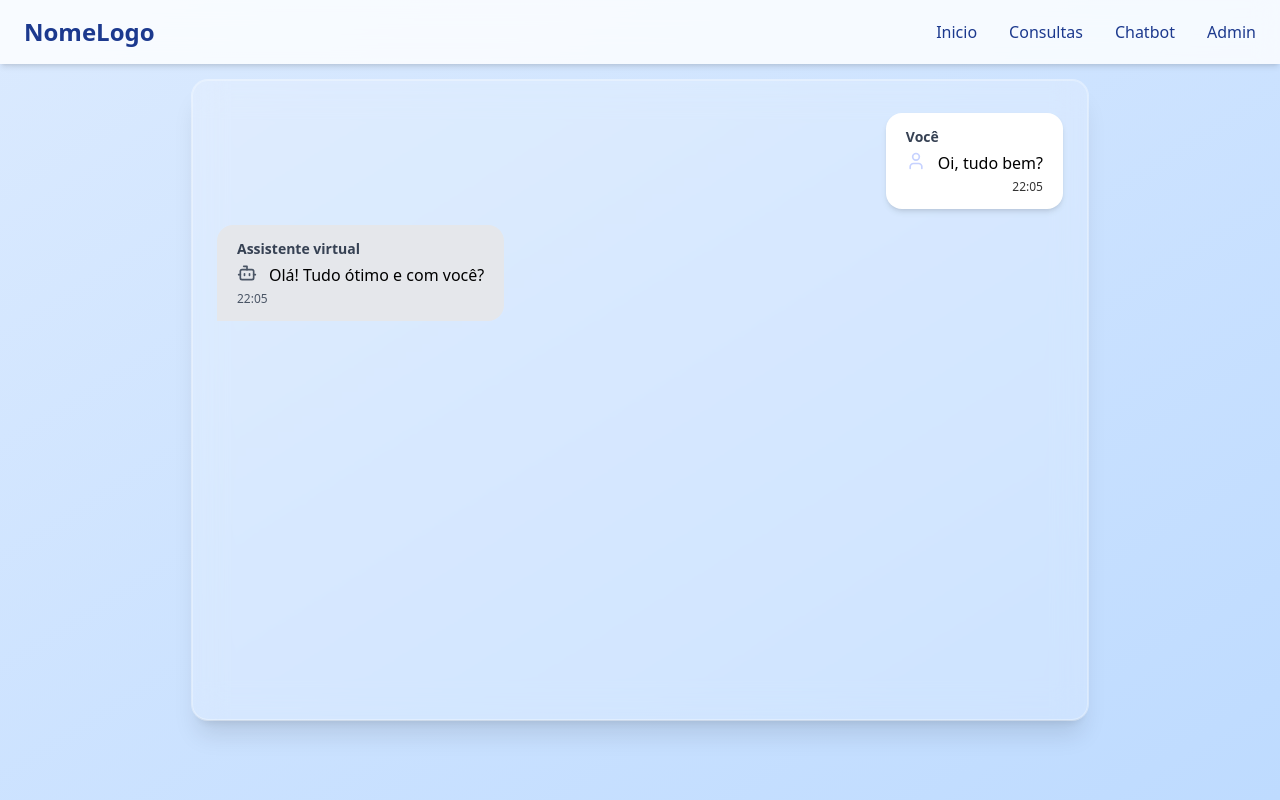
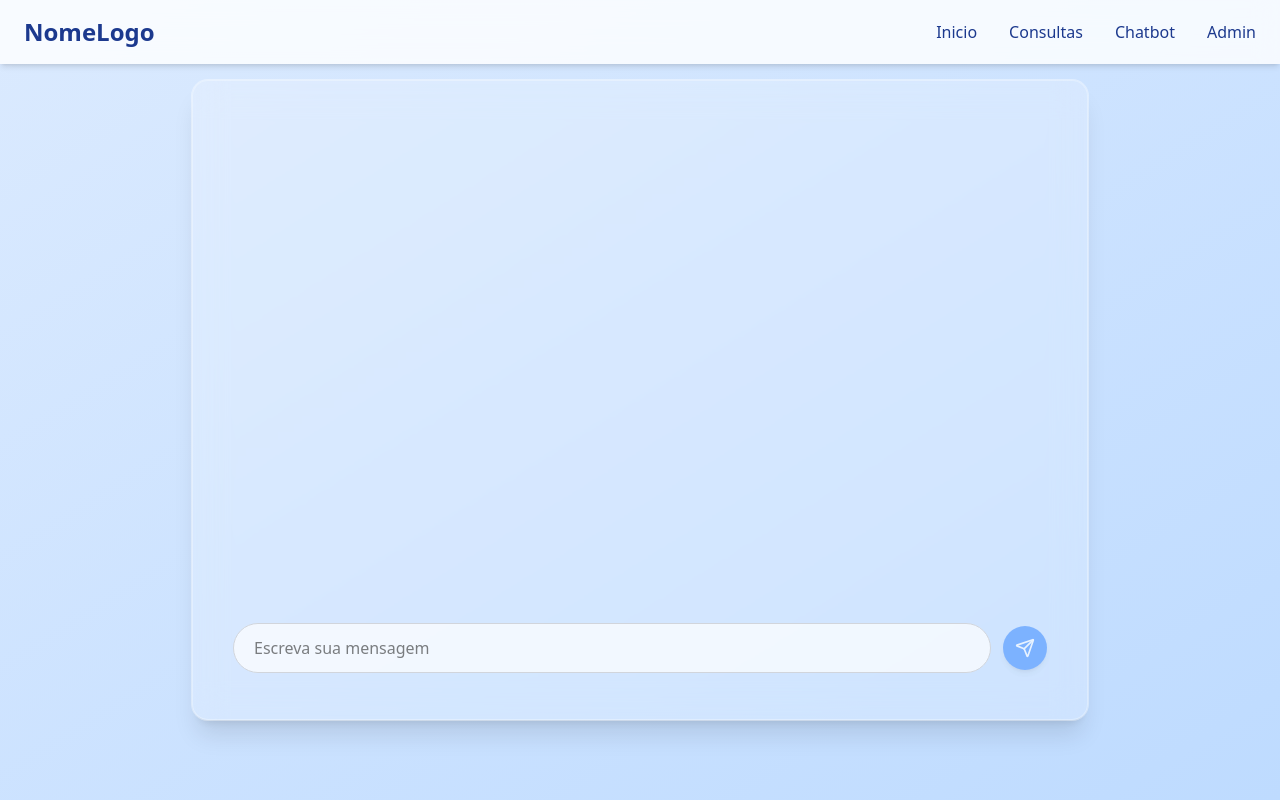
Before and after one commit to igormooura/ChatBot, a React (Vite) app in the folder frontend/: page /chatbot in a window 1280 px wide. Built offline with nearby package versions, Linux system fonts and the light colour scheme.

Commit message:
feat: coloquei um "simulador de bot" e adicionei as feats

```diff
--- a/frontend/src/pages/ChatPage.tsx
+++ b/frontend/src/pages/ChatPage.tsx
@@ -2,6 +2,9 @@ import Background from "../components/Background/Background";
 import ChatMessage from "../components/Chat/ChatMessage";
 import Header from "../components/Header/Header";
 import ChatContainer from "../components/Chat/ChatContainer";
+import LoadingIndicator from "../components/Chat/LoadingIndicator";
+import ChatInputs from "../components/Chat/ChatInputs";
+import { useState } from "react";
 
 type Message = {
   id: number;
@@ -10,30 +13,62 @@ type Message = {
   timestamp: string;
 };
 
-const sampleMessages: Message[] = [ //temporário
-  {
-    id: 1,
-    sender: "user",
-    text: "Oi, tudo bem?",
-    timestamp: "2025-07-15T19:05:00-03:00",
-  },
-  {
-    id: 2,
-    sender: "bot",
-    text: "Olá! Tudo ótimo e com você?",
-    timestamp: "2025-07-15T19:05:05-03:00",
-  },
-];;
+const ChatPage = () => {
+  const [messages, setMessages] = useState<Message[]>([]);
+  const [isLoading, setIsLoading] = useState(false);
+  const [input, setInput] = useState("");
 
-const ChatPage = () => {
+  const handleSendMessage = () => {
+    if (!input.trim()) return;
+
+    const userMessage: Message = {
+      id: Date.now(),
+      sender: "user",
+      text: input,
+      timestamp: new Date().toISOString(),
+    };
+
+    setMessages((prev) => [...prev, userMessage]);
+    setInput("");
+    setIsLoading(true);
+
+    setTimeout(() => {
+      // pra simular o bot
+      const botMessage: Message = {
+        id: Date.now() + 1,
+        sender: "bot",
+        text: "Entendi! Em que mais posso ajudar?",
+        timestamp: new Date().toISOString(),
+      };
+      setMessages((prev) => [...prev, botMessage]);
+      setIsLoading(false);
+    }, 2000);
+  };
+
   return (
     <Background>
       <Header />
       <div className="flex justify-center">
         <ChatContainer>
-          {sampleMessages.map((msg) => (
-            <ChatMessage key={msg.id} messages={msg} />
-          ))}
+          {/* definitivamente nao sei se é uma boa pratica colocar esse 70vh */}
+          <div className="flex flex-col h-[70vh] max-w-5xl mx-auto">
+            <div className="flex-grow overflow-y-auto px-4 py-2">
+              {messages.map((msg) => (
+                <ChatMessage key={msg.id} messages={msg} />
+              ))}
+              {isLoading && (
+                <div className="flex mb-4 justify-start">
+                  <LoadingIndicator />
+                </div>
+              )}
+            </div>
+            <ChatInputs
+              input={input}
+              setInput={setInput}
+              loading={isLoading}
+              onSend={handleSendMessage}
+            />
+          </div>
         </ChatContainer>
       </div>
     </Background>
```
